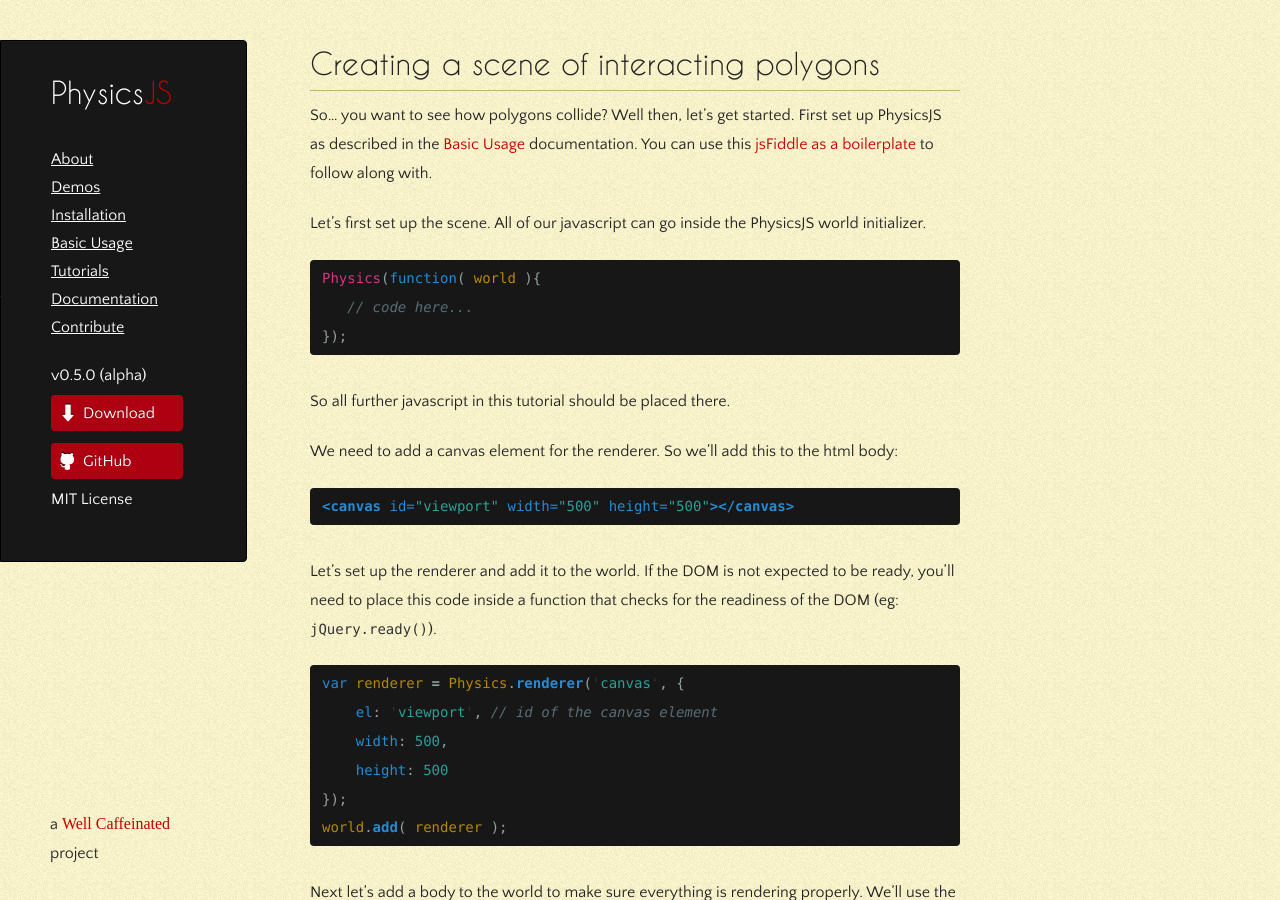
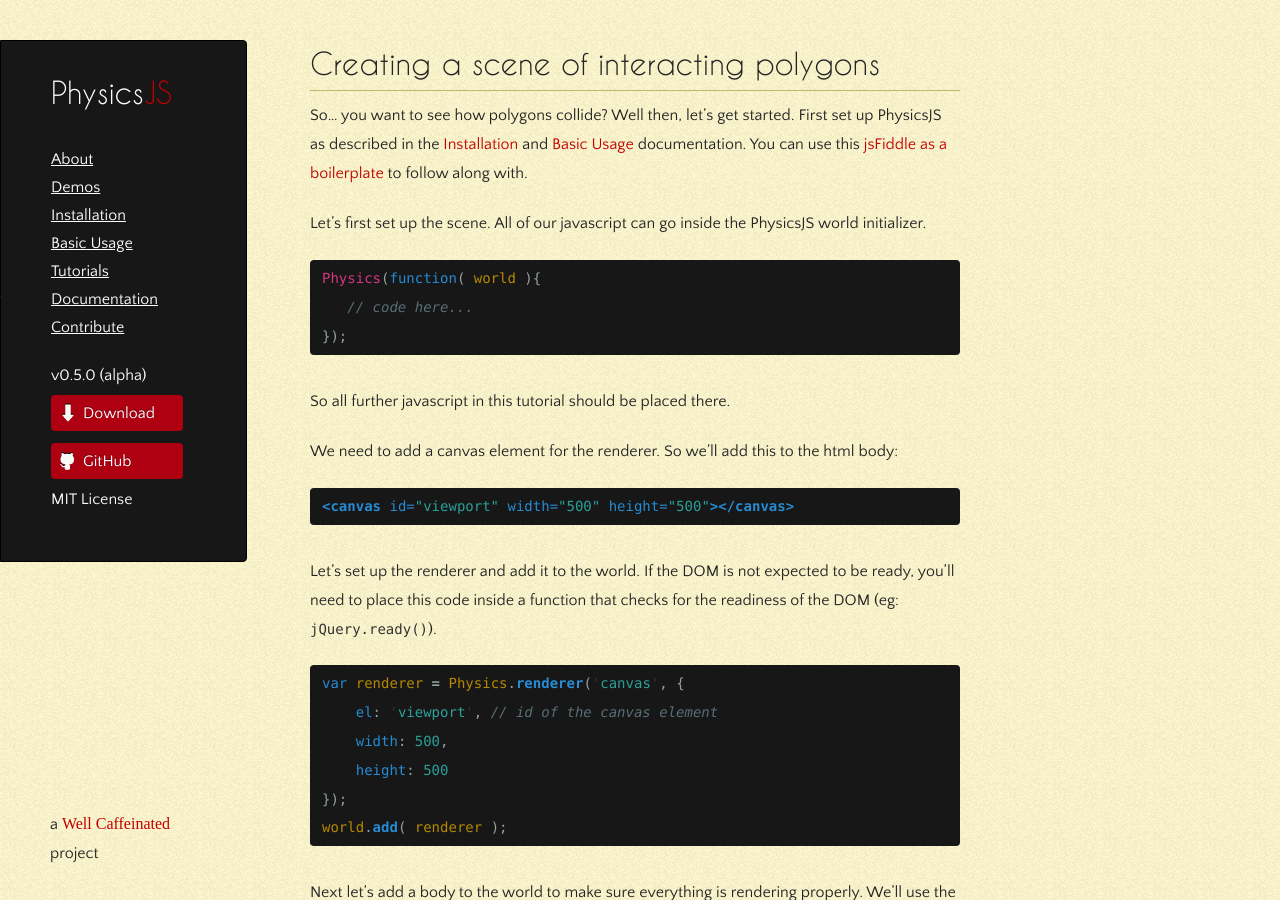
Before and after one commit to wellcaffeinated/PhysicsJS, a Jekyll site: the page built from tutorials/creating-a-scene-of-interacting-polygons.md, in a window 1280 px wide and 900 px high. Built offline with Jekyll 4.4.1, drawn with Linux system fonts in a browser that asks for light colours; some web fonts are replaced.

Commit message:
minor update

```diff
--- a/tutorials/creating-a-scene-of-interacting-polygons.md
+++ b/tutorials/creating-a-scene-of-interacting-polygons.md
@@ -6,7 +6,7 @@ title: 'Tutorial: Creating a scene of interacting polygons | PhysicsJS'
 # Creating a scene of interacting polygons
 
 So... you want to see how polygons collide? Well then, let's get started.
-First set up PhysicsJS as described in the [Basic Usage][basic-usage] documentation.
+First set up PhysicsJS as described in the [Installation][installation] and [Basic Usage][basic-usage] documentation.
 You can use this [jsFiddle as a boilerplate](http://jsfiddle.net/wellcaffeinated/kgEZm/) to follow along with.
 
 Let's first set up the scene. All of our javascript can go inside the PhysicsJS world initializer.
@@ -185,3 +185,4 @@ world.add( Physics.behavior('sweep-prune') );
 Now, we're talking! Colliding polygons!
 
 [basic-usage]: ../basic-usage
+[installation]: ../installation
```
